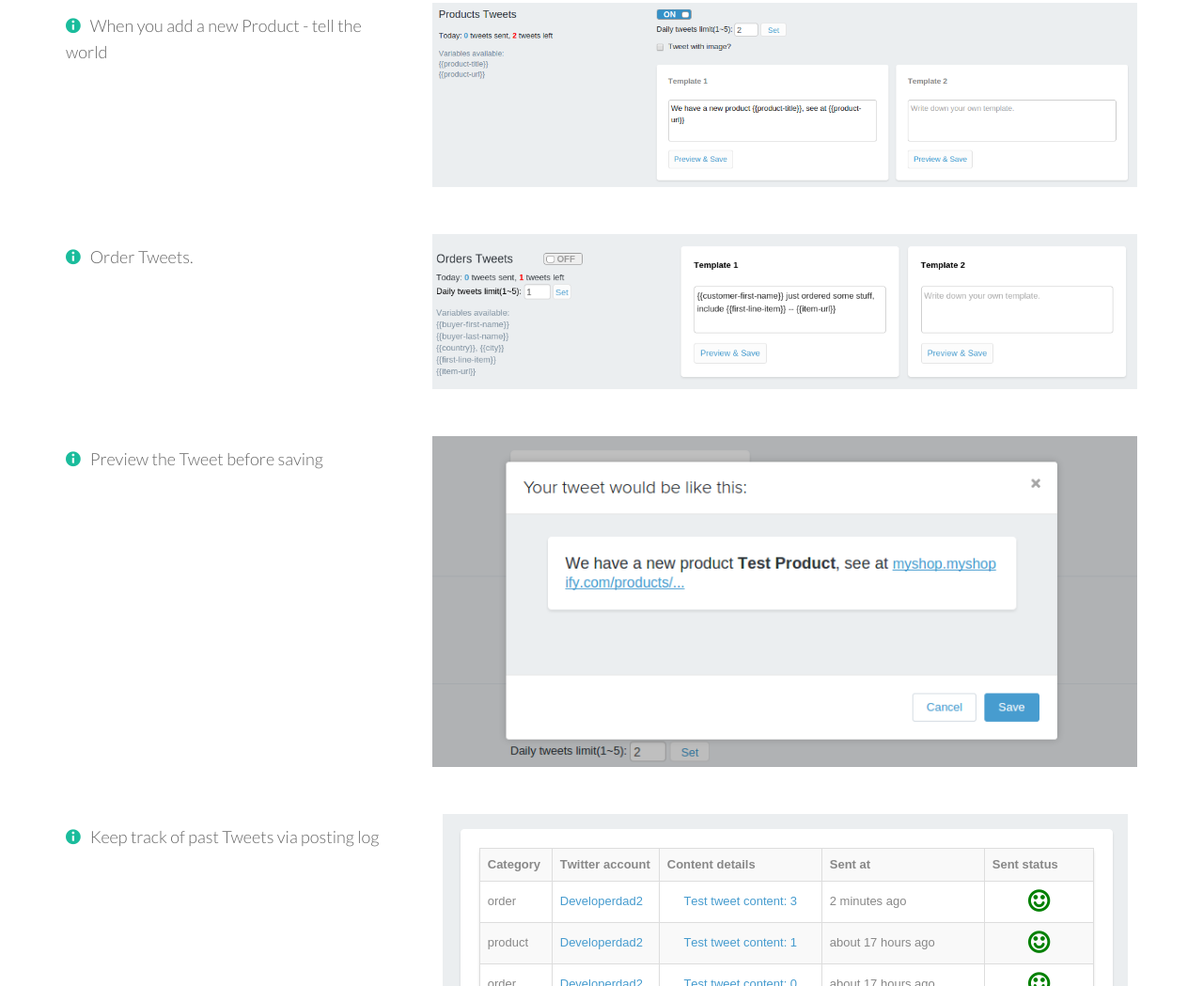
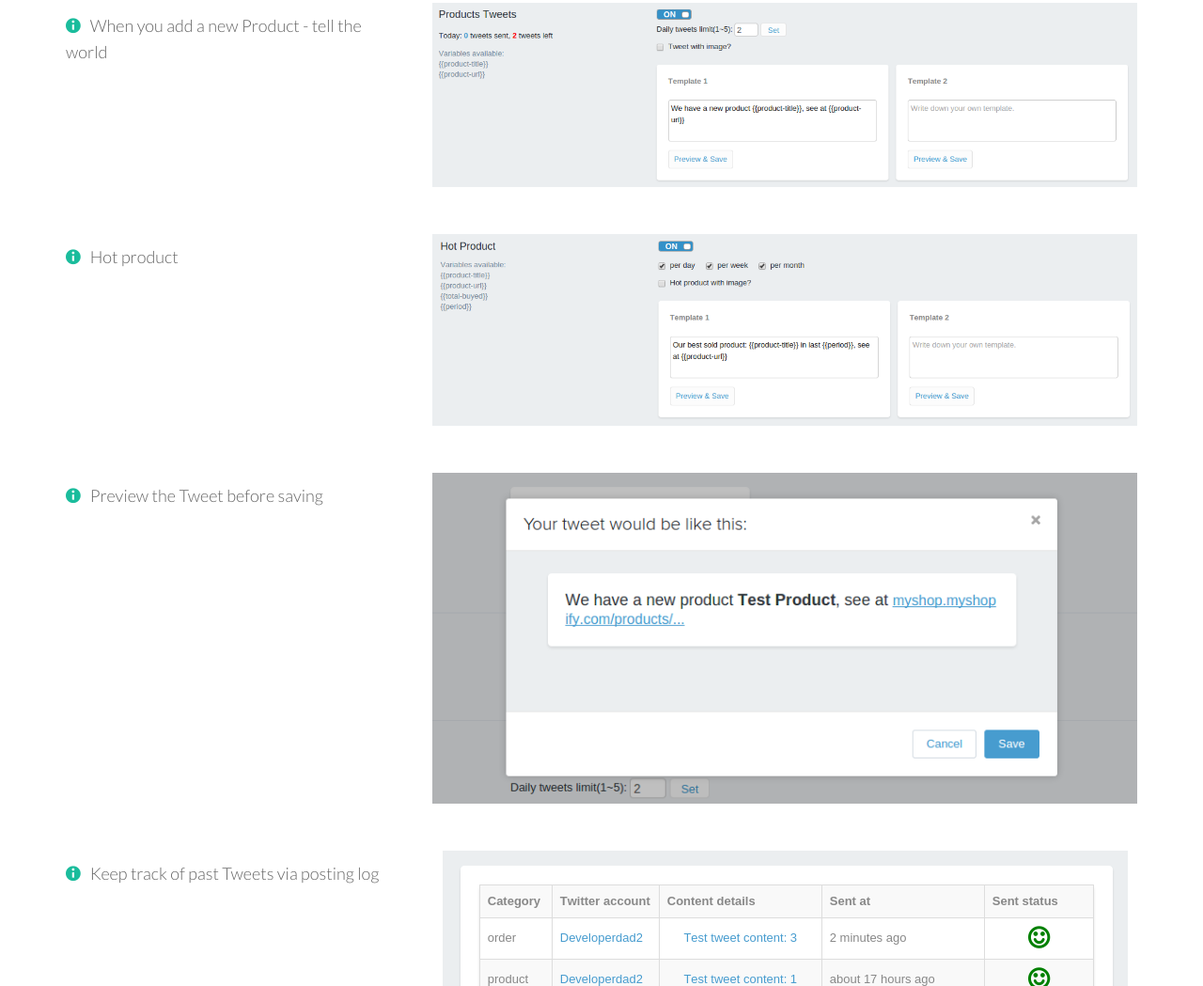
Before and after one commit to xnzac/getbestsellers, a plain HTML site: page index.html in a window 1280 px wide. Shown: the part 1026-2075 px from the top of the page at 94% size. Drawn offline with Linux system fonts and the light colour scheme; files whose address does not match are found by name.

Commit message:
Replace discarded order-tweets function with new one - Hot Product Promo

```diff
--- a/index.html
+++ b/index.html
@@ -90,11 +90,11 @@
     </div>
   	<div class="row mt">
   		<div class="col-md-4">
-  			<p><i class="ion-android-information green alignleft"></i> Order Tweets.</p>
+  			<p><i class="ion-android-information green alignleft"></i>Hot product</p>
   		</div><! --/col-md-6 -->
 
   		<div class="col-md-8">
-  			<img src="assets/img/order_tweets.png" class="img-responsive aligncenter" alt="" data-effect="slide-right">
+  			<img src="assets/img/hot_product.png" class="img-responsive aligncenter" alt="" data-effect="slide-right">
   		</div>
   	</div><! --/row -->
   	<div class="row mt">
```
Also changed, not shown: assets/img/hot_product.png (added).
